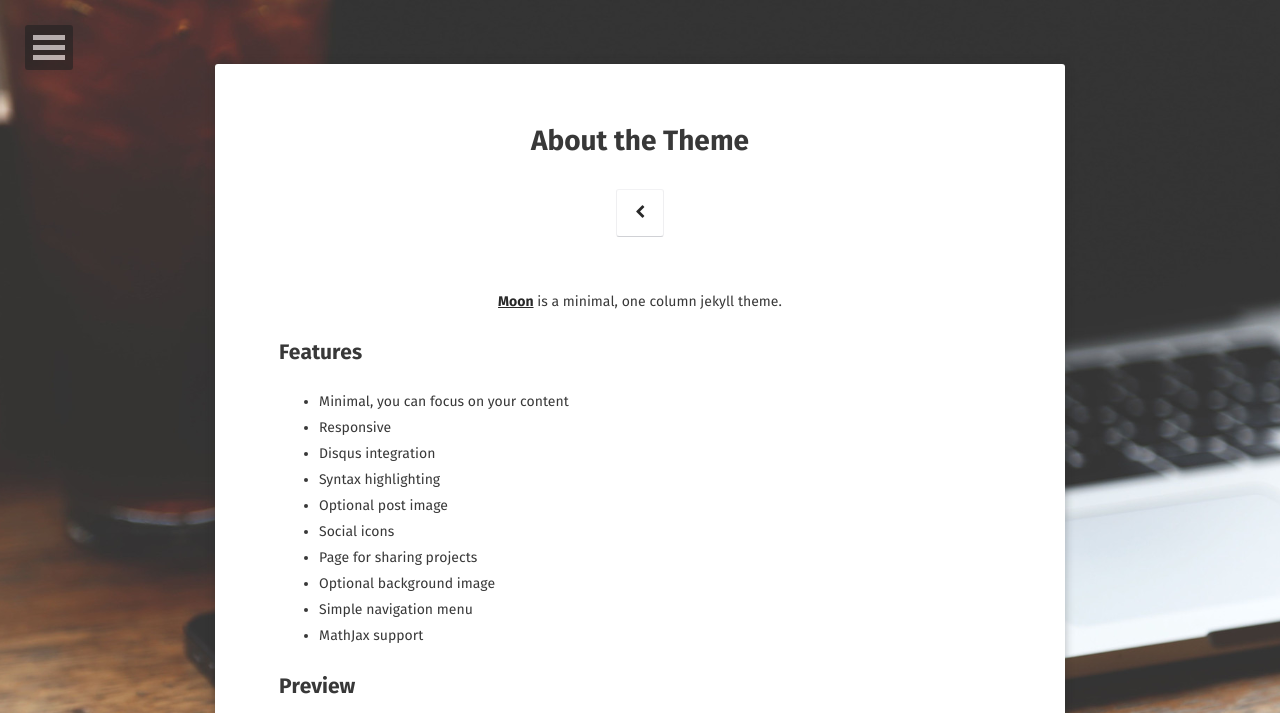
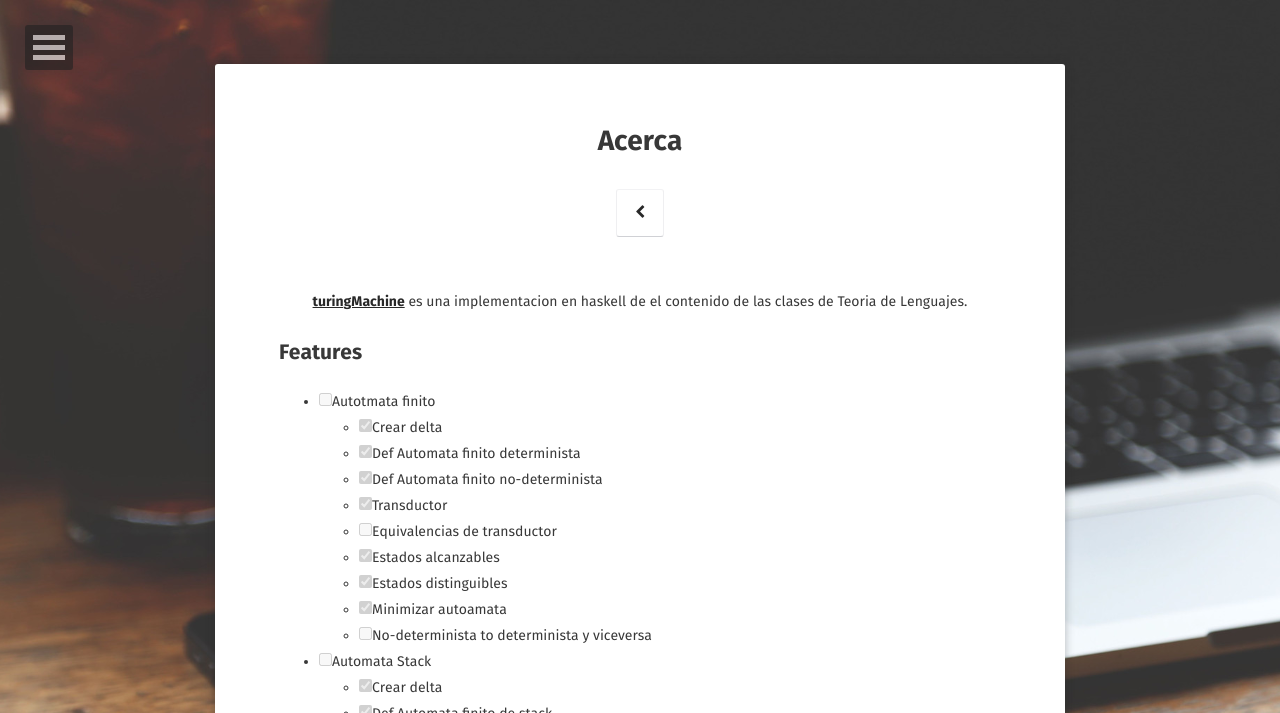
Before and after one commit to sanjorgek/turingMachine, a Jekyll site: the page built from about/index.md, in a window 1280 px wide. Shown: the top 713 px of the page. Built offline with Jekyll 4.4.1, drawn with Linux system fonts in a browser that asks for light colours; some web fonts are replaced; some of the changed text lies outside the part shown; grey boxes are pictures that could not be loaded.

Commit message:
about ESP

````diff
--- a/about/index.md
+++ b/about/index.md
@@ -1,37 +1,40 @@
 ---
 layout: page
-title: About the Theme
-tags: [about, Jekyll, theme, moon]
+title: Acerca
+tags: [about, turing, machine, haskell]
 date: 2016-03-21
 comments: false
 ---
 
-<center><a href="http://taylantatli.github.io/Moon"><b>Moon</b></a> is a minimal, one column jekyll theme.</center>
+<center><a href="http://sanjorgek.com/tunringMachine"><b>turingMachine</b></a> es una implementacion en haskell de el contenido de las clases de Teoria de Lenguajes.</center>
 
 ## Features
-* Minimal, you can focus on your content
-* Responsive
-* Disqus integration
-* Syntax highlighting
-* Optional post image
-* Social icons
-* Page for sharing projects
-* Optional background image
-* Simple navigation menu
-* MathJax support
+- [ ] Autotmata finito
+  - [x] Crear delta
+  - [x] Def Automata finito determinista
+  - [x] Def Automata finito no-determinista
+  - [x] Transductor
+  - [ ] Equivalencias de transductor
+  - [x] Estados alcanzables
+  - [x] Estados distinguibles
+  - [x] Minimizar autoamata
+  - [ ] No-determinista to determinista y viceversa
+- [ ] Automata Stack
+  - [x] Crear delta
+  - [x] Def Automata finito de stack
+- [ ] Maquina de Turing
+  - [ ] Def de la clase
+  - [ ] Def de la Cinta
+  - [ ] Def de la delta
+  - [ ] Aceptar palabra
 
-## Preview
+Ve la [documentacion oficial](https://hackage.haskell.org/package/turingMachine) en hackage.
 
-{% capture images %}
-    https://cloud.githubusercontent.com/assets/754514/14509720/61c61058-01d6-11e6-93ab-0918515ecd56.png
-    https://cloud.githubusercontent.com/assets/754514/14509716/61ac6c8e-01d6-11e6-879f-8308883de790.png
-{% endcapture %}
-{% include gallery images=images caption="Screenshots of Moon Theme" cols=2 %}
+## Iniciar
 
-See a [live version of Moon](http://taylantatli.github.io/Moon) hosted on GitHub.
+Instalar:
 
-## Getting Started
-
-To learn how to install and use this theme check out the [Setup Guide](http://taylantatli.me/Moon/moon-theme/) for more information.
-
-[Install Moon](https://github.com/TaylanTatli/Moon){: .btn}
+```bash
+cabal update
+cabal install turingMachine
+```
````
Also changed, not shown: README.md.
